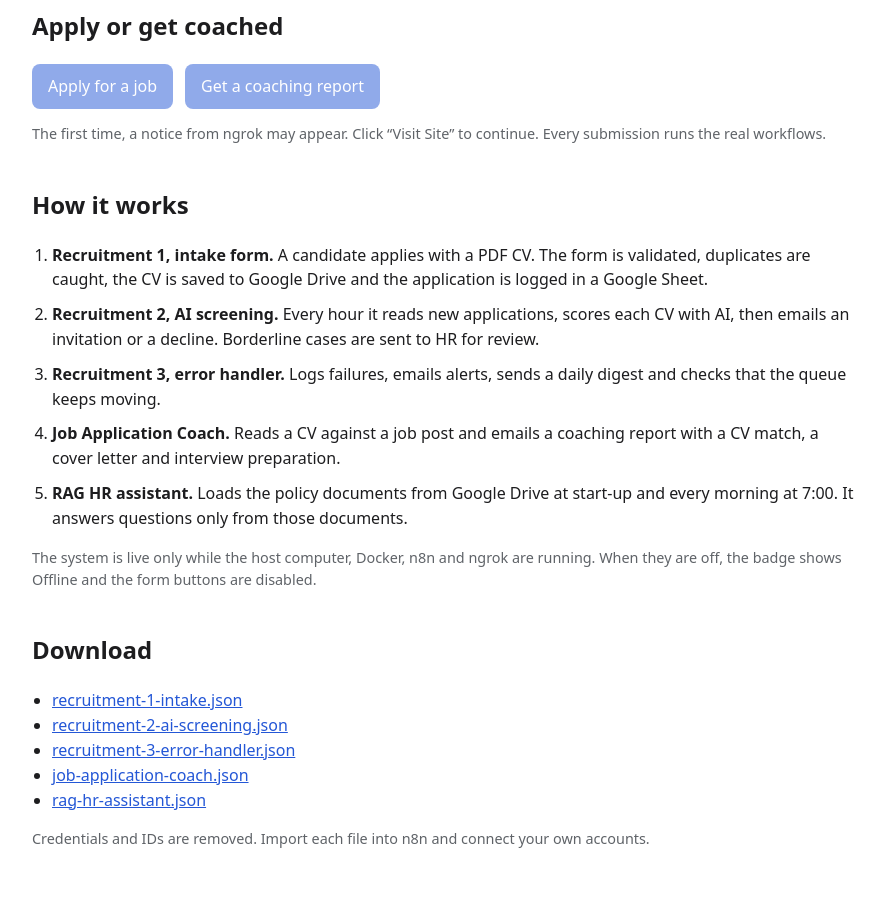
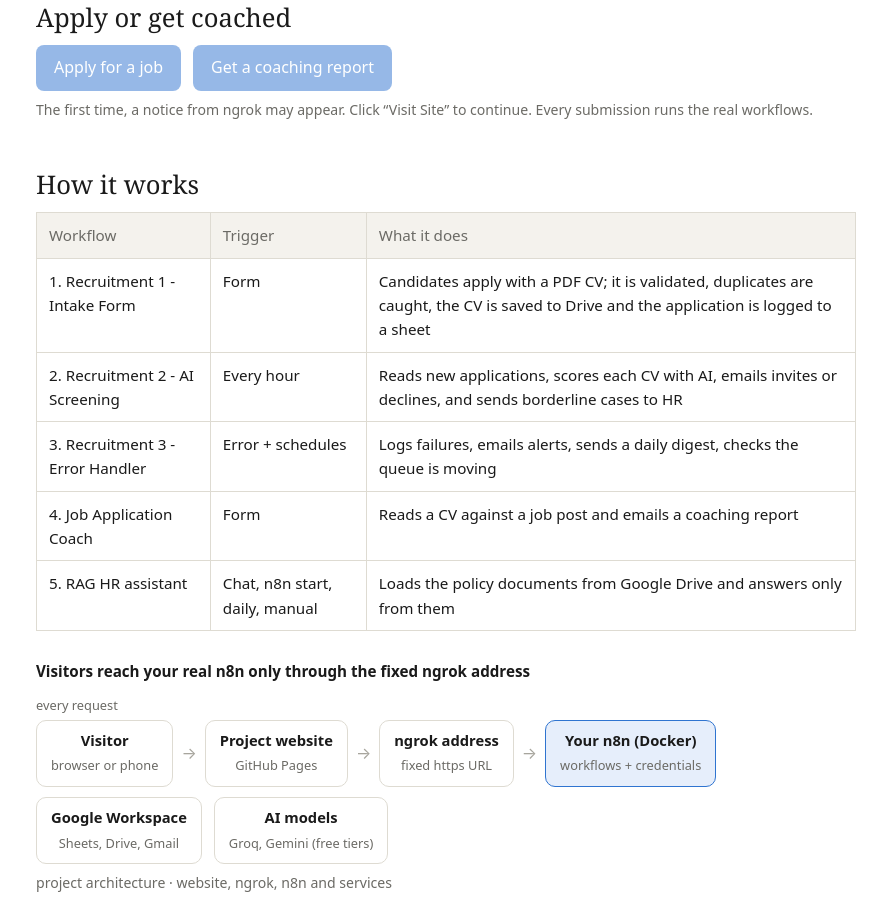
Before and after one commit to youssefsameh9/OMNA-People-HRAutomation, a plain HTML site: page index.html in a window 1280 px wide. Shown: the part 783-1681 px from the top of the page, without its empty margins (194-1081 px from the left). Drawn offline with Linux system fonts and the light colour scheme; no server answers.

Commit message:
Add files via upload

```diff
--- a/index.html
+++ b/index.html
@@ -5,29 +5,44 @@
 <meta name="viewport" content="width=device-width, initial-scale=1">
 <title>OMNA People</title>
 <style>
-:root { --bg:#ffffff; --fg:#1d1d1f; --muted:#5f6368; --card:#f5f5f7; --line:#dcdce0; --accent:#2457d6; --on:#d7f5e3; --off:#fde2e2; }
-@media (prefers-color-scheme: dark) { :root { --bg:#16181d; --fg:#ececf0; --muted:#a0a4ad; --card:#1f2229; --line:#33373f; --accent:#7aa2ff; --on:#173d28; --off:#4a2020; } }
+:root { --fg:#1a1a1a; --muted:#6b6a65; --line:#dedbd2; --head:#f4f2ed; --blue:#2f74d0; --blue-bg:#e6eefb; }
 * { box-sizing: border-box; }
-body { font-family: system-ui, sans-serif; background: var(--bg); color: var(--fg); max-width: 860px; margin: 0 auto; padding: 24px 16px 64px; line-height: 1.55; }
-h1 { font-size: 2rem; margin: 0 0 4px; } h2 { margin-top: 40px; }
-p.lead { color: var(--muted); margin: 0 0 12px; }
-.badge { display: inline-block; padding: 4px 12px; border-radius: 999px; background: var(--card); font-size: .9rem; }
-.badge.on { background: var(--on); } .badge.off { background: var(--off); }
-.cards { display: grid; grid-template-columns: repeat(auto-fit, minmax(200px, 1fr)); gap: 12px; }
-.card { display: block; background: var(--card); border: 1px solid var(--line); border-radius: 12px; padding: 16px; color: inherit; text-decoration: none; }
-.card strong { display: block; margin-bottom: 4px; } .card span { color: var(--muted); font-size: .92rem; }
-.card:hover { border-color: var(--accent); }
-#msgs { border: 1px solid var(--line); border-radius: 12px; padding: 12px; min-height: 160px; max-height: 360px; overflow-y: auto; background: var(--card); }
+body { font-family: system-ui, -apple-system, "Segoe UI", sans-serif; color: var(--fg); background: #fff; max-width: 860px; margin: 0 auto; padding: 32px 20px 72px; line-height: 1.6; font-size: 16px; }
+h1, h2 { font-family: Georgia, "Times New Roman", serif; font-weight: 400; line-height: 1.2; }
+h1 { font-size: 2.3rem; margin: 0 0 8px; }
+h2 { font-size: 1.6rem; margin: 48px 0 12px; }
+p { margin: 0 0 12px; }
+.lead { font-size: 1.05rem; }
+.muted, .note, .caption { color: var(--muted); }
+.note { font-size: .92rem; } .caption { font-size: .88rem; margin-top: 8px; }
+a { color: var(--blue); }
+.badge { display: inline-block; padding: 4px 12px; border-radius: 999px; background: #eee; font-size: .9rem; }
+.badge.on { background: #d7f5e3; } .badge.off { background: #fde2e2; }
+.cards { display: grid; grid-template-columns: repeat(auto-fit, minmax(210px, 1fr)); gap: 12px; }
+.card { display: block; border: 1px solid var(--line); border-radius: 10px; padding: 14px 16px; color: inherit; text-decoration: none; background: #fff; }
+.card strong { display: block; } .card span { color: var(--muted); font-size: .92rem; }
+.card:hover { border-color: var(--blue); }
+#msgs { border: 1px solid var(--line); border-radius: 10px; padding: 12px; min-height: 160px; max-height: 360px; overflow-y: auto; }
 .me { text-align: right; margin: 6px 0; } .bot { margin: 6px 0; white-space: pre-wrap; }
 .askrow { display: flex; gap: 8px; margin-top: 8px; }
-#q { flex: 1; padding: 10px; border: 1px solid var(--line); border-radius: 8px; background: var(--bg); color: var(--fg); font: inherit; }
-button, a.btn { padding: 10px 16px; border: 0; border-radius: 8px; background: var(--accent); color: #fff; font: inherit; cursor: pointer; text-decoration: none; display: inline-block; }
-@media (prefers-color-scheme: dark) { button, a.btn { color: #101218; } }
+#q { flex: 1; min-width: 0; padding: 10px 12px; border: 1px solid var(--line); border-radius: 8px; font: inherit; color: var(--fg); background: #fff; }
+button, a.btn { padding: 10px 18px; border: 0; border-radius: 8px; background: var(--blue); color: #fff; font: inherit; cursor: pointer; text-decoration: none; display: inline-block; }
 a.disabled { pointer-events: none; opacity: .5; }
-.actions { display: flex; flex-wrap: wrap; gap: 12px; }
-.note { color: var(--muted); font-size: .9rem; }
-ol.steps { padding-left: 20px; } ol.steps li { margin-bottom: 10px; }
-ul.files { padding-left: 20px; } a { color: var(--accent); }
+.actions { display: flex; flex-wrap: wrap; gap: 12px; margin-bottom: 8px; }
+.tablewrap { overflow-x: auto; }
+table { border-collapse: collapse; width: 100%; font-size: .95rem; }
+th, td { border: 1px solid var(--line); padding: 10px 12px; text-align: left; vertical-align: top; }
+th { background: var(--head); font-weight: 400; color: var(--muted); }
+.diagram-title { font-weight: 600; font-size: .95rem; margin: 28px 0 12px; }
+.flow { display: flex; align-items: center; gap: 8px; flex-wrap: wrap; }
+.node { border: 1px solid var(--line); border-radius: 10px; padding: 8px 14px; text-align: center; background: #fff; min-width: 120px; }
+.node b { display: block; font-size: .92rem; } .node small { color: var(--muted); font-size: .8rem; }
+.node.main { border-color: var(--blue); background: var(--blue-bg); }
+.arrow { color: #a7a59d; }
+.flow-label { font-size: .8rem; color: var(--muted); margin: 0 0 4px; }
+.services { display: flex; gap: 12px; flex-wrap: wrap; margin-top: 10px; }
+@media (max-width: 640px) { .flow { flex-direction: column; align-items: stretch; } .arrow { text-align: center; transform: rotate(90deg); } }
+ul.files { padding-left: 20px; }
 </style>
 </head>
 <body>
@@ -48,23 +63,38 @@ ul.files { padding-left: 20px; } a { color: var(--accent); }
 <form id="ask-form"><div class="askrow">
   <input id="q" placeholder="How many leave days do I get?" required>
   <button>Ask</button></div></form>
-<p class="note">The assistant answers only from the company’s policy documents and names the policy it used. You can write in English or Arabic.</p>
+<p class="caption">The assistant answers only from the company’s policy documents and names the policy it used. You can write in English or Arabic.</p>
 
 <h2 id="forms">Apply or get coached</h2>
 <div class="actions">
   <a class="btn" id="applyLink" target="_blank" rel="noopener">Apply for a job</a>
   <a class="btn" id="coachLink" target="_blank" rel="noopener">Get a coaching report</a>
 </div>
-<p class="note">The first time, a notice from ngrok may appear. Click “Visit Site” to continue. Every submission runs the real workflows.</p>
+<p class="caption">The first time, a notice from ngrok may appear. Click “Visit Site” to continue. Every submission runs the real workflows.</p>
 
 <h2>How it works</h2>
-<ol class="steps">
-  <li><strong>Recruitment 1, intake form.</strong> A candidate applies with a PDF CV. The form is validated, duplicates are caught, the CV is saved to Google Drive and the application is logged in a Google Sheet.</li>
-  <li><strong>Recruitment 2, AI screening.</strong> Every hour it reads new applications, scores each CV with AI, then emails an invitation or a decline. Borderline cases are sent to HR for review.</li>
-  <li><strong>Recruitment 3, error handler.</strong> Logs failures, emails alerts, sends a daily digest and checks that the queue keeps moving.</li>
-  <li><strong>Job Application Coach.</strong> Reads a CV against a job post and emails a coaching report with a CV match, a cover letter and interview preparation.</li>
-  <li><strong>RAG HR assistant.</strong> Loads the policy documents from Google Drive at start-up and every morning at 7:00. It answers questions only from those documents.</li>
-</ol>
+<div class="tablewrap"><table>
+  <tr><th>Workflow</th><th>Trigger</th><th>What it does</th></tr>
+  <tr><td>1. Recruitment 1 - Intake Form</td><td>Form</td><td>Candidates apply with a PDF CV; it is validated, duplicates are caught, the CV is saved to Drive and the application is logged to a sheet</td></tr>
+  <tr><td>2. Recruitment 2 - AI Screening</td><td>Every hour</td><td>Reads new applications, scores each CV with AI, emails invites or declines, and sends borderline cases to HR</td></tr>
+  <tr><td>3. Recruitment 3 - Error Handler</td><td>Error + schedules</td><td>Logs failures, emails alerts, sends a daily digest, checks the queue is moving</td></tr>
+  <tr><td>4. Job Application Coach</td><td>Form</td><td>Reads a CV against a job post and emails a coaching report</td></tr>
+  <tr><td>5. RAG HR assistant</td><td>Chat, n8n start, daily, manual</td><td>Loads the policy documents from Google Drive and answers only from them</td></tr>
+</table></div>
+
+<p class="diagram-title">Visitors reach your real n8n only through the fixed ngrok address</p>
+<p class="flow-label">every request</p>
+<div class="flow">
+  <div class="node"><b>Visitor</b><small>browser or phone</small></div><span class="arrow">→</span>
+  <div class="node"><b>Project website</b><small>GitHub Pages</small></div><span class="arrow">→</span>
+  <div class="node"><b>ngrok address</b><small>fixed https URL</small></div><span class="arrow">→</span>
+  <div class="node main"><b>Your n8n (Docker)</b><small>workflows + credentials</small></div>
+</div>
+<div class="services">
+  <div class="node"><b>Google Workspace</b><small>Sheets, Drive, Gmail</small></div>
+  <div class="node"><b>AI models</b><small>Groq, Gemini (free tiers)</small></div>
+</div>
+<p class="caption">project architecture · website, ngrok, n8n and services</p>
 <p class="note">The system is live only while the host computer, Docker, n8n and ngrok are running. When they are off, the badge shows Offline and the form buttons are disabled.</p>
 
 <h2>Download</h2>
@@ -91,7 +121,7 @@ $("#applyLink").href = CONFIG.n8nBase + CONFIG.applyForm;
 $("#coachLink").href = CONFIG.n8nBase + CONFIG.coachForm;
 
 function setStatus(online) {
-  $("#status").textContent = online ? "Online" : "Offline, please try again later";
+  $("#status").textContent = online ? "Online" : "Offline";
   $("#status").className = "badge " + (online ? "on" : "off");
   document.querySelectorAll("#applyLink, #coachLink").forEach(a => a.classList.toggle("disabled", !online));
 }
```
